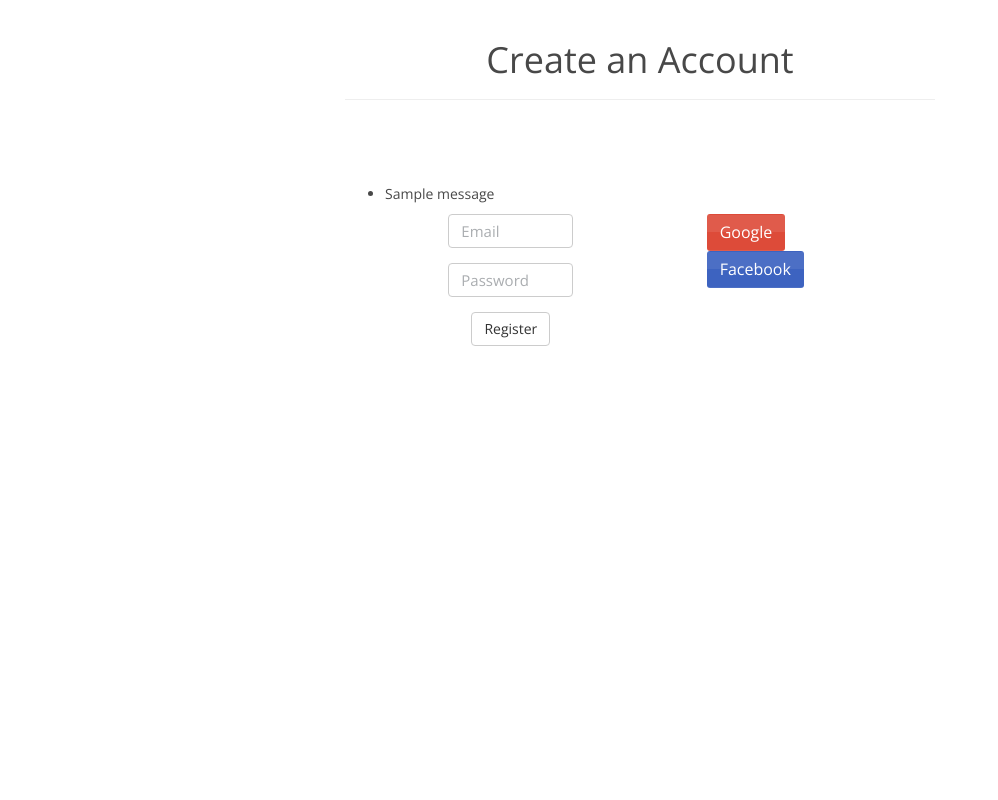
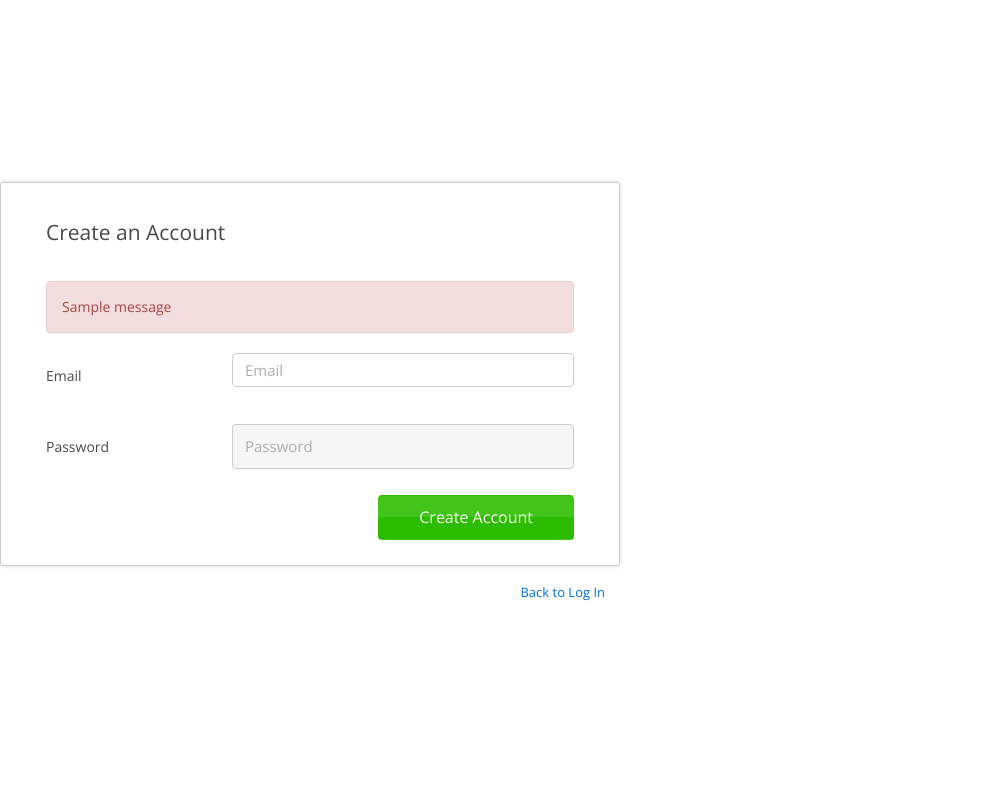
Before and after one commit to stormpath/stormpath-flask, a Python web app: template flask_stormpath/templates/flask_stormpath/register.html in a window 1280 px wide. Shown: the whole page, without its empty margins (0-998 px from the left). Run offline with Jinja, Linux system fonts and the light colour scheme; the template is opened without the code that fills it, so the values that code supplies are empty, except form fields; one stand-in notice (Sample message) is shown; form fields are guessed from the names that the template uses; parts of the project's set-up code (start-up, migrations or seed data) failed here and were passed over; some libraries are stand-ins or nearby versions.

Commit message:
Redesigning login / registration templates.

```diff
--- a/flask_stormpath/templates/flask_stormpath/register.html
+++ b/flask_stormpath/templates/flask_stormpath/register.html
@@ -1,82 +1,95 @@
 {% extends "flask_stormpath/base.html" %}
 
-{% block title %}Create an Account {% endblock %}
+{% block title %}Create an Account{% endblock %}
+{% block description %}Create a new account.{% endblock %}
+{% block bodytag %}register{% endblock %}
 
 {% block body %}
-  <div class="container">
-    <div class="page-header text-center" style="margin-bottom:6em;">
-      <h1>Create an Account</h2>
+  <div class="container custom-container">
+    <div class="va-wrapper">
+      <div class="view registration-view container">
+        <div class="box row">
+          <div class="col-sm-12">
+            <div class="header">
+              <span>Create an Account</span>
             </div>
-
+            <form class="registration-form form-horizontal sp-form" role="form" method="post">
+              {{ form.hidden_tag() }}
               {% with messages = get_flashed_messages() %}
                 {% if messages %}
-        <ul class="flashes">
+                  <div class="alert alert-danger">
                     {% for message in messages %}
-            <li>{{ message }}</li>
+                      {{ message }}
                     {% endfor %}
-        </ul>
+                  </div>
                 {% endif %}
               {% endwith %}
-
-    <div class="row">
-      <div class="col-sm-3 col-sm-offset-2">
-        <form action="" method="post" role="form">
-          {{ form.hidden_tag() }}
               {% if config['STORMPATH_ENABLE_USERNAME'] %}
-              <div class="form-group">
+                <div class="form-group group-username" form-group>
+                  <label class="col-sm-4">Username</label>
+                  <div class="col-sm-8">
                     {% if config['STORMPATH_REQUIRE_USERNAME'] %}
                       {{ form.username(class='form-control', placeholder='Username', required='true') }}
                     {% else %}
                       {{ form.username(class='form-control', placeholder='Username') }}
                     {% endif %}
                   </div>
+                </div>
               {% endif %}
               {% if config['STORMPATH_ENABLE_GIVEN_NAME'] %}
-              <div class="form-group">
+                <div class="form-group group-first-name" form-group>
+                  <label class="col-sm-4">First Name</label>
+                  <div class="col-sm-8">
                     {% if config['STORMPATH_REQUIRE_GIVEN_NAME'] %}
                       {{ form.given_name(class='form-control', placeholder='First Name', required='true') }}
                     {% else %}
                       {{ form.given_name(class='form-control', placeholder='First Name') }}
                     {% endif %}
                   </div>
+                </div>
               {% endif %}
               {% if config['STORMPATH_ENABLE_MIDDLE_NAME'] %}
-              <div class="form-group">
+                <div class="form-group group-middle-name" form-group>
+                  <label class="col-sm-4">Middle Name</label>
+                  <div class="col-sm-8">
                     {% if config['STORMPATH_REQUIRE_MIDDLE_NAME'] %}
                       {{ form.middle_name(class='form-control', placeholder='Middle Name', required='true') }}
                     {% else %}
                       {{ form.middle_name(class='form-control', placeholder='Middle Name') }}
                     {% endif %}
                   </div>
+                </div>
               {% endif %}
               {% if config['STORMPATH_ENABLE_SURNAME'] %}
-              <div class="form-group">
-                {% if config['STORMPATH_REQUIRE_MIDDLE_NAME'] %}
+                <div class="form-group group-last-name" form-group>
+                  <label class="col-sm-4">Last Name</label>
+                  <div class="col-sm-8">
+                    {% if config['STORMPATH_REQUIRE_SURNAME'] %}
                       {{ form.surname(class='form-control', placeholder='Last Name', required='true') }}
                     {% else %}
                       {{ form.surname(class='form-control', placeholder='Last Name') }}
                     {% endif %}
                   </div>
+                </div>
               {% endif %}
-            <div class="form-group">
-              {{ form.email(class='form-control', placeholder='Email', required='true', type="email") }}
+              <div class="form-group group-email" form-group>
+                <label class="col-sm-4">Email</label>
+                <div class="col-sm-8">
+                  {{ form.email(class='form-control', placeholder='Email', required='true', type='email') }}
                 </div>
-            <div class="form-group">
-              {{ form.password(class='form-control', placeholder='Password', required='true') }}
               </div>
-            <button type="submit" class="btn btn-default center-block">Register</button>
+              <div class="form-group group-password" form-group>
+                <label class="col-sm-4">Password</label>
+                <div class="col-sm-8">
+                  {{ form.password(class='form-control', placeholder='Password', required='true', type='password') }}
+                </div>
+              </div>
+              <button class="btn btn-register btn-sp-green" type="submit">Create Account</button>
             </form>
           </div>
-      <div class="col-sm-2">
-        {% if config['STORMPATH_ENABLE_GOOGLE'] or config['STORMPATH_ENABLE_FACEBOOK'] %}
-          <p class="text-center" style="margin-top: 2em; font-size: 2em;">Or...</p>
-        {% endif %}
         </div>
-      <div class="col-sm-2">
-        {% include "flask_stormpath/google_login_form.html" %}
-        {% include "flask_stormpath/facebook_login_form.html" %}
+        <a class="to-login" href="{{ url_for('stormpath.login') }}">Back to Log In</a>
       </div>
     </div>
-
   </div>
 {% endblock %}
```
Also changed, not shown: flask_stormpath/templates/flask_stormpath/login.html (+42 -23 lines). Lines whose indentation alone changed are shown as unchanged.
